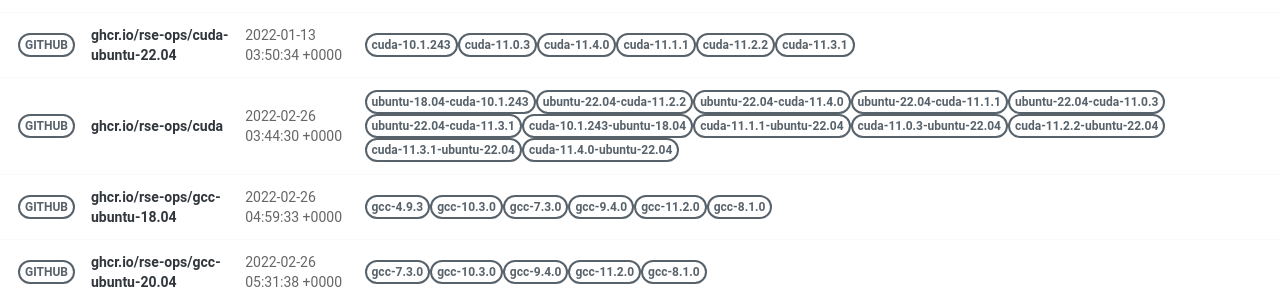
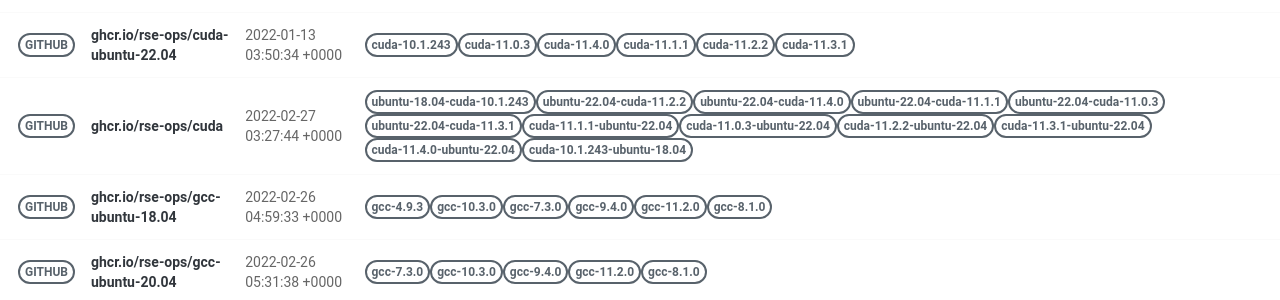
Before and after one commit to rse-ops/docker-images, a Jekyll site: the page built from pages/index.md, in a window 1280 px wide. Shown: the part 417-717 px from the top of the page. Built offline with Jekyll 4.4.1, drawn with Linux system fonts in a browser that asks for light colours; nearby versions of some CDN libraries.

Commit message:
Automated push to update library 2022-02-27

```diff
--- a/_library/ghcr.io-rse-ops-cuda.md
+++ b/_library/ghcr.io-rse-ops-cuda.md
@@ -1,7 +1,7 @@
 ---
 layout: container
 name: ghcr.io/rse-ops/cuda
-updated_at: 2022-02-26 03:44:30.449403
+updated_at: 2022-02-27 03:27:44.415190
 
 
 container_url: https://github.com/orgs/rse-ops/packages/container/package/cuda
```
Also changed, not shown: other parts of _library/ghcr.io-rse-ops-cuda.md (+3 -3 lines).
